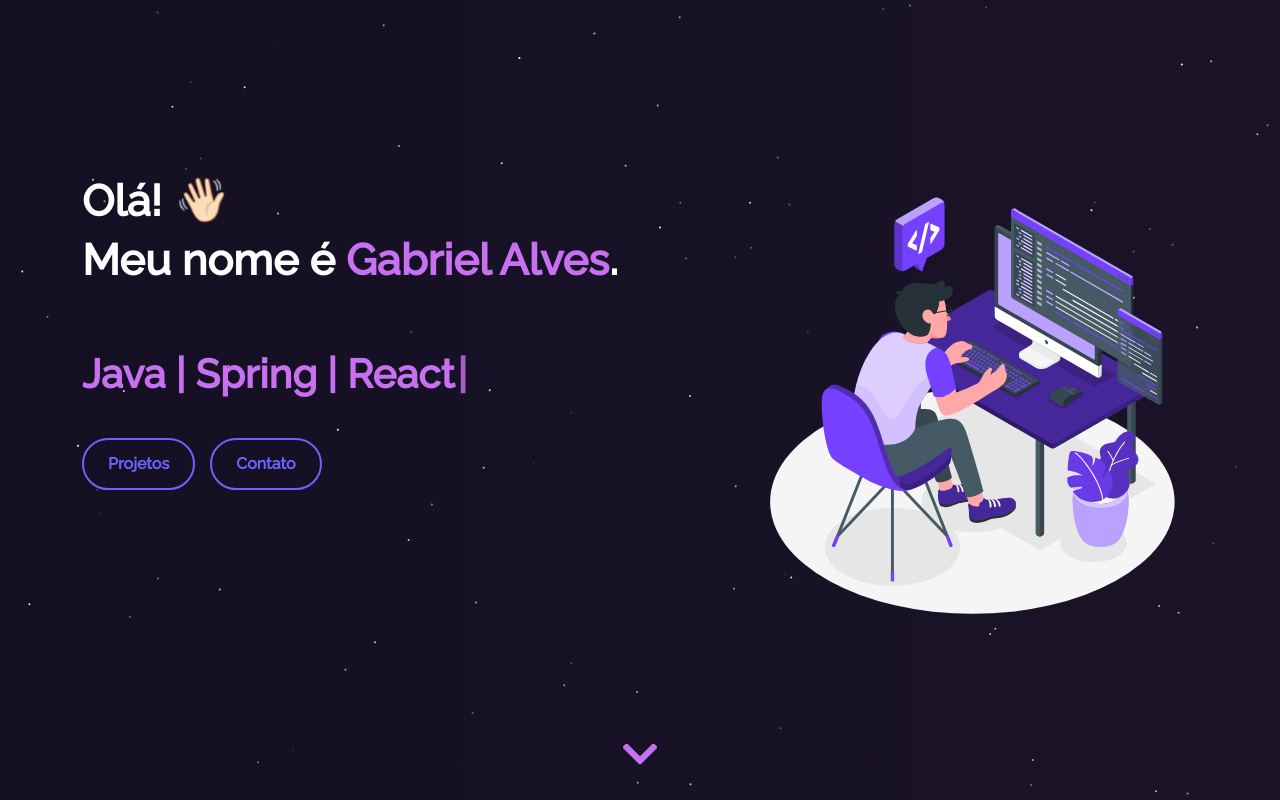
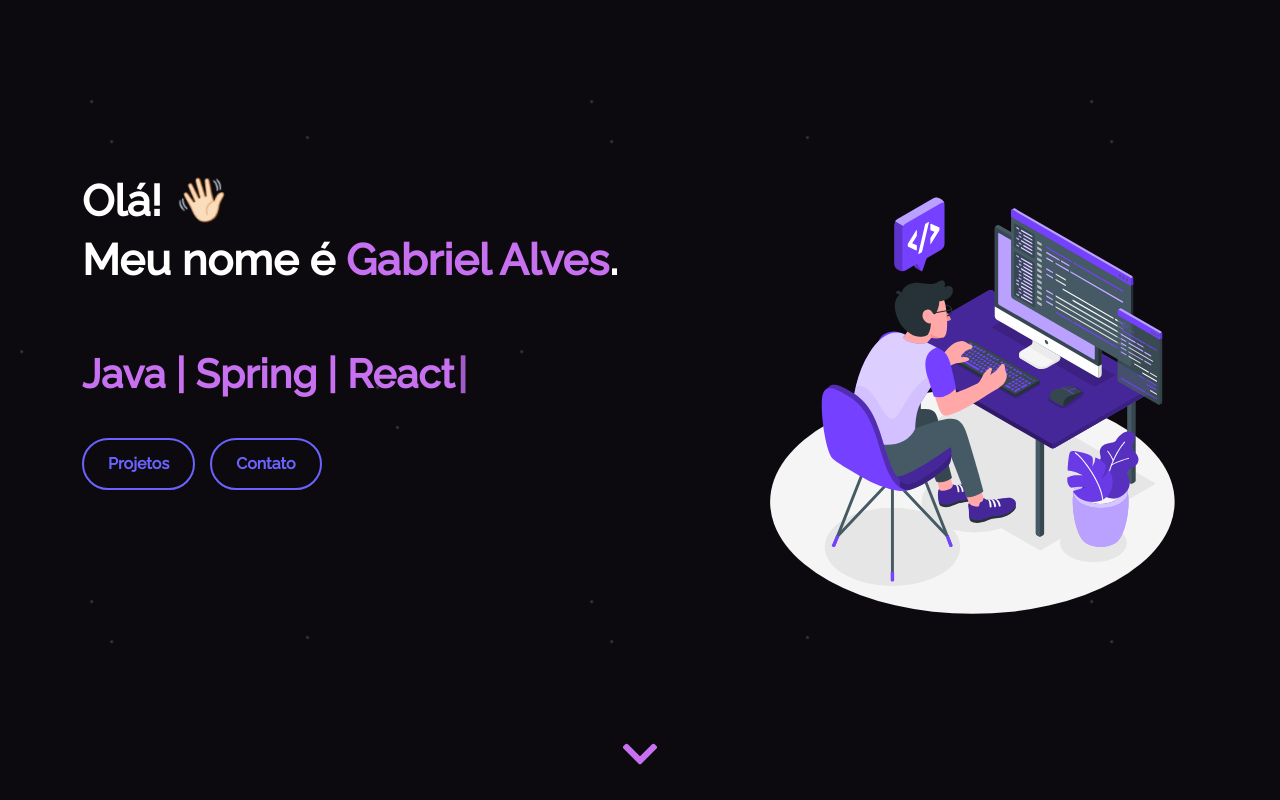
Before and after one commit to galvessantos/meu-portfolio, a React (Create React App) app: page / in a window 1280 px wide. Shown: the top 800 px of the page. Built offline with nearby package versions, Linux system fonts and the light colour scheme.

Commit message:
feat: adiciona efeito estrela na secao home

```diff
--- a/src/App.js
+++ b/src/App.js
@@ -1,15 +1,15 @@
 import React from "react";
 import Home from "./components/Home/Home";
-import Particle from "./components/Particle";
 import "./style.css";
 
 
 function App() {
   return (
-    <div className="App" style={{ position: "relative", minHeight: "100vh", overflow: "hidden" }}>
-      <Particle />
-      <Home />
-    </div>
+<div className="stars">
+  <div className="App" style={{ position: "relative", minHeight: "100vh" }}>
+    <Home />
+  </div>
+</div>
   );
 }
 
--- a/src/components/Home/Home.js
+++ b/src/components/Home/Home.js
@@ -7,11 +7,11 @@
 
 function Home() {
   return (
-    <section className="home-wrapper">
+    <section className="home-wrapper" id="home">
       <Container
         fluid
         className="home-section"
-        id="home"
+        id="home-section"
       >
         <Container className="home-content">
           <Row>
--- a/src/components/Home/Home2.js
+++ b/src/components/Home/Home2.js
@@ -1,7 +1,6 @@
 import React from "react";
 import { Container, Row, Col } from "react-bootstrap";
-import Particle from "../Particle";
-import aboutImg from "../../assets/about.svg"; // Importa a imagem
+import aboutImg from "../../assets/about.svg";
 
 function Home2() {
   return (
@@ -10,19 +9,16 @@
       className="home-about-section"
       id="about"
     >
-      <Particle />
-
       <Container>
-        <Row className="align-items-center">
-          <Col md={4}>
+        <Row className="align-items-center justify-content-center">
+          <Col md={4} className="text-center text-md-start">
             <img src={aboutImg} alt="About Gabriel" className="img-fluid" />
           </Col>
 
           <Col md={8} className="home-about-description">
-            <h1 style={{ fontSize: "3em" }}>
+            <h1>
               <span className="purple">SOBRE</span> MIM
             </h1>
-            <br /><br />
             <p className="home-about-body">
               Meu nome é Gabriel Alves, sou um Desenvolvedor Back-end que mora em Sorocaba, São Paulo - Brasil. No momento, sou estudante de Ciência da Computação 💻.
               <br /><br />
--- a/src/components/Particle.js
+++ /dev/null
@@ -1,65 +0,0 @@
-import React, { useCallback } from "react";
-import Particles from "react-tsparticles";
-import { loadFull } from "tsparticles";
-
-function Particle() {
-  const particlesInit = useCallback(async (engine) => {
-    await loadFull(engine);
-  }, []);
-
-  const particlesLoaded = useCallback(async (container) => {
-  }, []);
-
-  return (
-    <Particles
-      id="tsparticles"
-      init={particlesInit}
-      loaded={particlesLoaded}
-      options={{
-        particles: {
-          number: {
-            value: 160,
-            density: {
-              enable: true,
-              value_area: 1500,
-            },
-          },
-          line_linked: {
-            enable: false,
-            opacity: 0.03,
-          },
-          move: {
-            direction: "right",
-            speed: 0.05,
-          },
-          size: {
-            value: 1,
-          },
-          opacity: {
-            anim: {
-              enable: true,
-              speed: 1,
-              opacity_min: 0.05,
-            },
-          },
-        },
-        interactivity: {
-          events: {
-            onclick: {
-              enable: true,
-              mode: "push",
-            },
-          },
-          modes: {
-            push: {
-              particles_nb: 1,
-            },
-          },
-        },
-        retina_detect: true,
-      }}
-    />
-  );
-}
-
-export default Particle;
--- a/src/index.css
+++ b/src/index.css
@@ -4,5 +4,49 @@
   font-family: "Raleway", serif !important;
   -webkit-font-smoothing: antialiased;
   -moz-osx-font-smoothing: grayscale;
-  background-image: linear-gradient(to left, rgb(43, 32, 65), rgb(20 15 35));
+  background-image: linear-gradient(
+    to left,
+    rgb(12, 10, 15),
+rgb(12, 10, 15));
 }
+
+html, body {
+  height: 100%;
+}
+
+.stars {
+  background-repeat: no-repeat;
+  background-size: cover;
+  height: 100vh;
+  width: 100%;
+  overflow: visible;
+  position: relative;
+}
+
+.stars:before,
+.stars:after {
+  content: "";
+  position: absolute;
+  top: 0;
+  left: 0;
+  right: 0;
+  bottom: 0;
+  background-image:
+    radial-gradient(2px 2px at 20px 30px, white, rgba(0,0,0,0)),
+    radial-gradient(2px 2px at 40px 70px, white, rgba(0,0,0,0)),
+    radial-gradient(2px 2px at 450px 280px, white, rgba(0,0,0,0));
+  background-repeat: repeat;
+  background-size: 500px 500px;
+  opacity: 0.3;
+  animation: twinkle 8s linear infinite;
+}
+
+.stars:after {
+  animation: twinkle 12s linear infinite;
+  animation-delay: 4s;
+}
+
+@keyframes twinkle {
+  0% { background-position: 0 0; }
+  100% { background-position: 500px 500px; }
+}
--- a/src/index.js
+++ b/src/index.js
@@ -1,8 +1,11 @@
 import React from 'react';
 import ReactDOM from 'react-dom/client';
+import 'bootstrap/dist/css/bootstrap.min.css';
 import './index.css';
+import "./style.css";
 import App from './App';
-import 'bootstrap/dist/css/bootstrap.min.css';
+
+
 
 
 const root = ReactDOM.createRoot(document.getElementById('root'));
--- a/src/style.css
+++ b/src/style.css
@@ -5,16 +5,6 @@
   font-family: "Raleway", serif;
   -webkit-font-smoothing: antialiased;
   -moz-osx-font-smoothing: grayscale;
-  background-image: linear-gradient(to left, rgb(27, 20, 41), rgb(20, 15, 35));
-}
-
-#tsparticles {
-  position: fixed !important;
-  top: 0;
-  left: 0;
-  width: 100%;
-  height: 100%;
-  z-index: 0;
 }
 
 .home-wrapper {
@@ -70,7 +60,6 @@
   text-decoration: none;
 }
 
-
 .main-name {
   color: #c770f0;
 }
@@ -123,27 +112,74 @@
   position: relative;
   min-height: 100vh;
   background: transparent;
-  padding: 100px 15px;
+  padding: 0;
   z-index: 1;
+  display: flex;
+  align-items: center;
+  justify-content: center;
+}
+
+.home-about-section:before, .home-about-section:after {
+  content: "";
+  position: absolute;
+  top: 0;
+  left: 0;
+  right: 0;
+  bottom: 0;
+  background-image:
+    radial-gradient(2px 2px at 20px 30px, white, rgba(0,0,0,0)),
+    radial-gradient(2px 2px at 40px 70px, white, rgba(0,0,0,0)),
+    radial-gradient(2px 2px at 450px 280px, white, rgba(0,0,0,0));
+  background-repeat: repeat;
+  background-size: 500px 500px;
+  opacity: 0.3;
+  animation: twinkle2 8s linear infinite;
+  pointer-events: none;
+  z-index: -1;
+}
+
+.home-about-section:after {
+  animation: twinkle2 12s linear infinite;
+  animation-delay: 4s;
+}
+
+@keyframes twinkle2 {
+  0% { background-position: 0 0; }
+  100% { background-position: 500px 500px; }
 }
 
 .home-about-description {
   margin-bottom: 130px;
   color: white;
   text-align: left;
+  padding: 20px 0;
 }
 
 .home-about-description h1 {
-  font-size: 2.6em;
+  font-size: 2.3em;
   color: white;
   margin-bottom: 20px;
 }
 
 .home-about-body {
   margin-top: 30px;
-  font-size: 1.6em;
+  font-size: 1.4em;
   color: #dcdcdc;
-  line-height: 1.7;
+  line-height: 1.6;
+}
+
+.home-about-section .container {
+  width: 100%;
+  max-width: 1200px; /* ou o valor que preferir */
+  padding: 0 15px;
+}
+
+/* Ajuste para garantir que a imagem fique bem alinhada */
+.home-about-section .img-fluid {
+  max-width: 100%;
+  height: auto;
+  display: block;
+  margin: 0 auto; /* centraliza a imagem horizontalmente em dispositivos móveis */
 }
 
 .purple {
```
